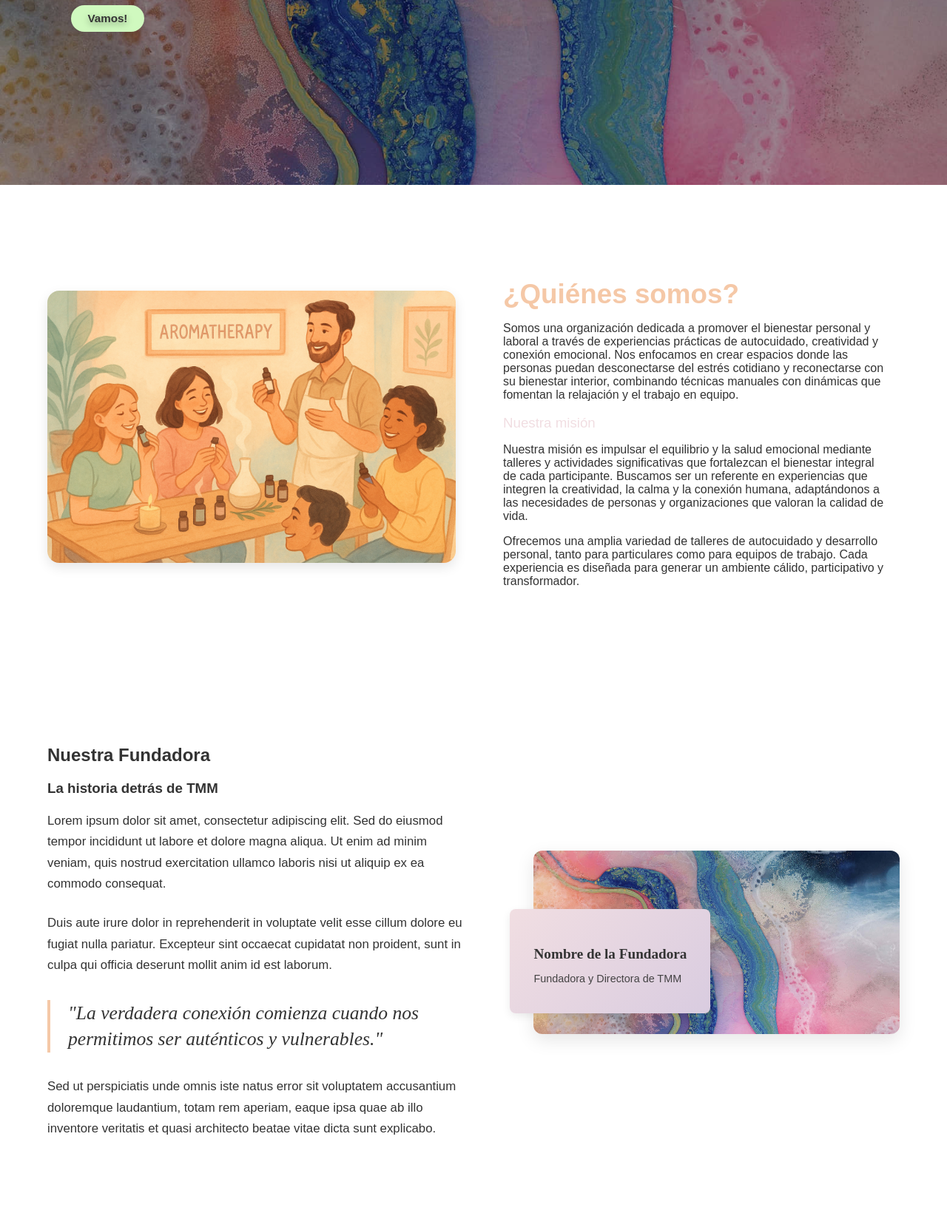
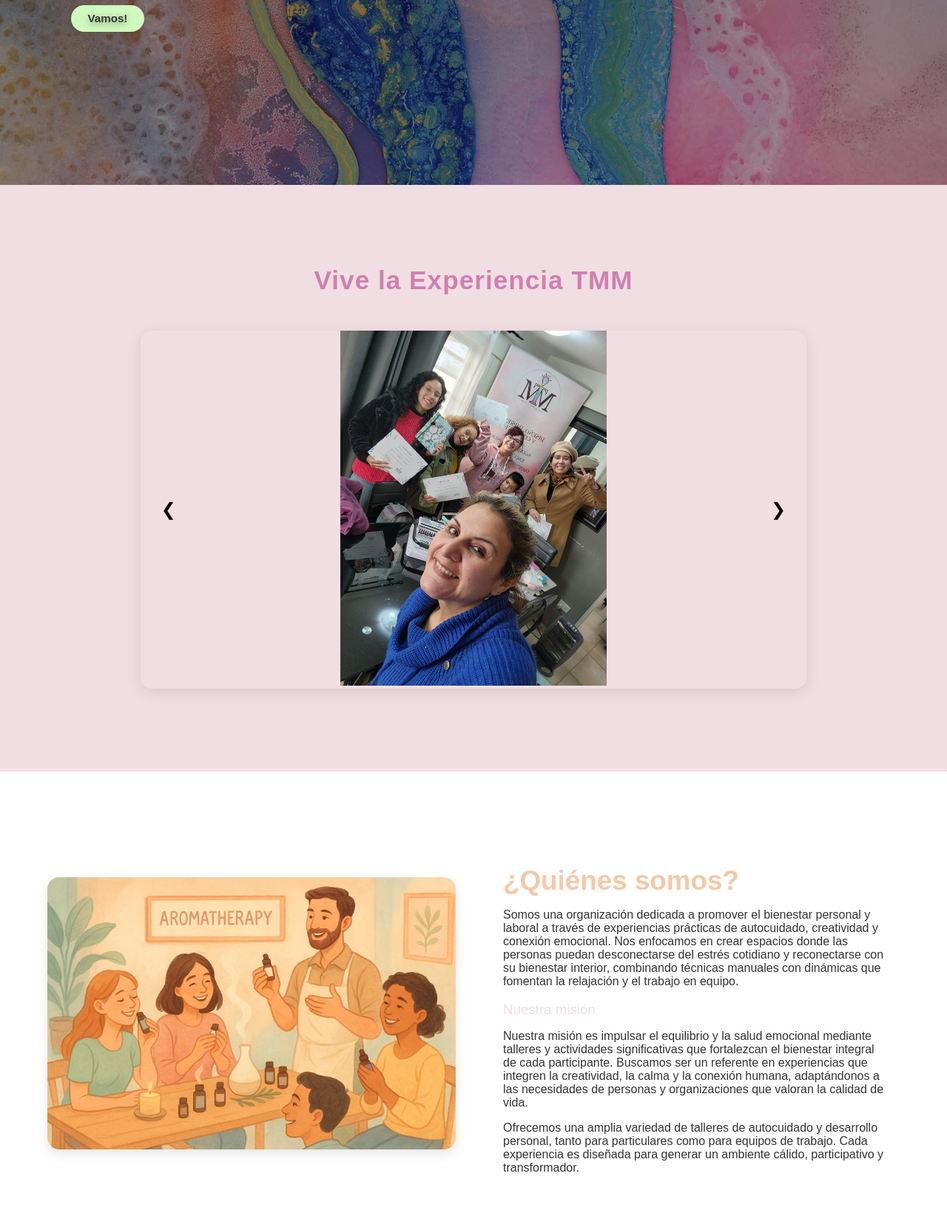
Before and after one commit to rgarzona1/TMM_Conecta, a Django app: page / in a window 1280 px wide. Shown: the part 552-2196 px from the top of the page at 74% size. Run offline with Django 5.2, Linux system fonts and the light colour scheme; data that the repository does not hold is empty.

Commit message:
Carrusel de Home

```diff
--- a/TMM_Conecta/settings.py
+++ b/TMM_Conecta/settings.py
@@ -94,7 +94,7 @@ DATABASES = {
             'ENGINE': 'django.db.backends.mysql',
             'NAME': 'tmm',
             'USER' :'root',
-            'PASSWORD':'22812944'
+            'PASSWORD':'Sisniega.1'
         }
     }
 
--- a/static/css/general.css
+++ b/static/css/general.css
@@ -180,6 +180,74 @@ main {
     padding: 3rem 1rem 2rem;
     position: relative;
 }
+
+/* === EXPERIENCIA TMM (Carrusel Home) === */
+.experience-section {
+  background-color: var(--color-rosa);
+  padding: 5rem 0;
+  text-align: center;
+}
+
+.carousel-container {
+  position: relative;
+  max-width: 900px;
+  margin: 2rem auto;
+  overflow: hidden;
+  border-radius: 15px;
+  box-shadow: 0 5px 20px rgba(0, 0, 0, 0.1);
+}
+
+.carousel {
+  display: flex;
+  transition: transform 0.6s ease-in-out;
+}
+
+.carousel-item {
+  min-width: 100%;
+  transition: opacity 0.5s ease-in-out;
+}
+
+.carousel-item img {
+  width: 100%;
+  height: 480px;
+  object-fit: contain;
+  border-radius: 10px;
+}
+
+.carousel-btn {
+  position: absolute;
+  top: 50%;
+  transform: translateY(-50%);
+  background-color: rgba(255, 255, 255, 0);
+  border: none;
+  padding: 0.8rem;
+  border-radius: 50%;
+  font-size: 1.5rem;
+  cursor: pointer;
+  transition: background-color 0.3s;
+}
+
+.carousel-btn:hover {
+  background-color: var(--color-durazno);
+}
+
+.carousel-btn.prev {
+  left: 15px;
+}
+
+.carousel-btn.next {
+  right: 15px;
+}
+
+.carousel-title{
+  text-align: center;
+  font-size: 2.2rem;
+  font-weight: 600;
+  color: #ce80b0;
+  margin-bottom: 3rem;
+  letter-spacing: 1px;
+}
+
 
 /* SECCIÓN FUNDADORA */
 .fundadora {
--- a/templates/Web/home.html
+++ b/templates/Web/home.html
@@ -19,6 +19,31 @@
         </div>
     </section>
 
+   <!-- ======= EXPERIENCIA TMM ======= -->
+    <section id="experiencia" class="experience-section">
+    <div class="wrap">
+        <h2 class="carousel-title">Vive la Experiencia TMM</h2>
+
+        <div class="carousel-container">
+        <div class="carousel">
+            <div class="carousel-item active">
+            <img src="{% static 'img/carousel/carusel1.jpg' %}" alt="Experiencia TMM">
+            </div>
+            <div class="carousel-item">
+            <img src="{% static 'img/carousel/carusel2.jpg' %}" alt="Experiencia TMM">
+            </div>
+            <div class="carousel-item">
+            <img src="{% static 'img/carousel/carusel3.jpg' %}" alt="Experiencia TMM">
+            </div>
+            <div class="carousel-item">
+            <img src="{% static 'img/carousel/carusel4.jpg' %}" alt="Experiencia TMM">
+            </div>
+        </div>
+        <button class="carousel-btn prev">&#10094;</button>
+        <button class="carousel-btn next">&#10095;</button>
+        </div>
+    </div>
+    </section>
 
 
     <!-- ======= NOSOTROS ======= -->
@@ -94,8 +119,6 @@
                     </div>
                     <div class="card__body">
                         <h3 class="card__title">{{ t.titulo }}</h3>
-                        {% if t.fecha %}<p class="muted">Fecha: {{ t.fecha }}</p>{% endif %}
-                        {% if t.valor %}<p class="muted">Precio: ${{ t.valor|floatformat:0 }}</p>{% endif %}
                         <p class="card__text">{{ t.descripcion|truncatechars:130 }}</p>
                         <div class="card__cta">
                             <a class="btn-vamos" href="tienda/talleres">Mas información</a>
@@ -176,5 +199,28 @@
             </div>
         </div>
     </section>
+
+    <script>
+        const carousel = document.querySelector(".carousel");
+        const items = document.querySelectorAll(".carousel-item");
+        let index = 0;
+
+        document.querySelector(".next").addEventListener("click", () => {
+        index = (index + 1) % items.length;
+        carousel.style.transform = `translateX(${-index * 100}%)`;
+        });
+
+        document.querySelector(".prev").addEventListener("click", () => {
+        index = (index - 1 + items.length) % items.length;
+        carousel.style.transform = `translateX(${-index * 100}%)`;
+        });
+
+        // Rotación automática cada 5s
+        setInterval(() => {
+        index = (index + 1) % items.length;
+        carousel.style.transform = `translateX(${-index * 100}%)`;
+        }, 5000);
+    </script>
+
 </main>
 {% endblock %}
```
Also changed, not shown: static/img/carousel/carusel1.jpg (added), static/img/carousel/carusel2.jpg (added), 10 other files.
